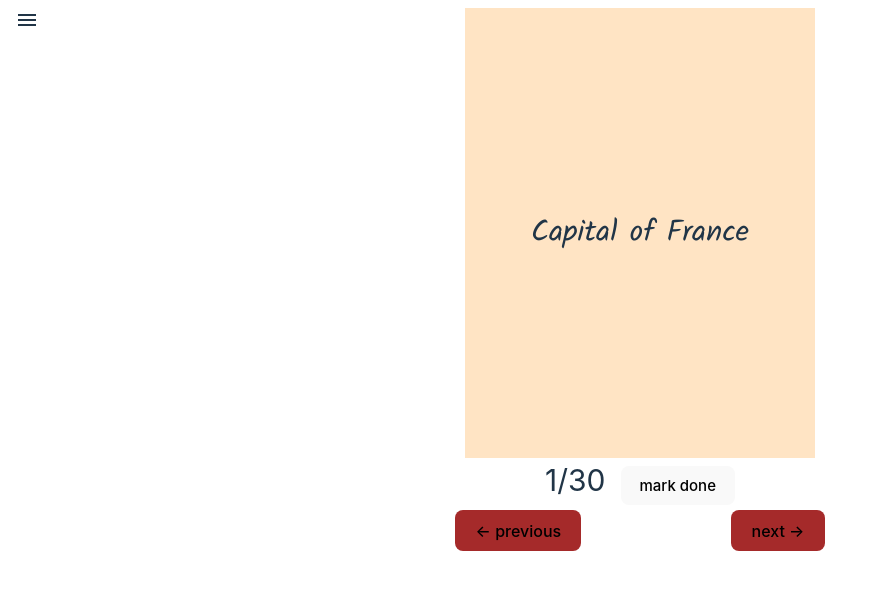
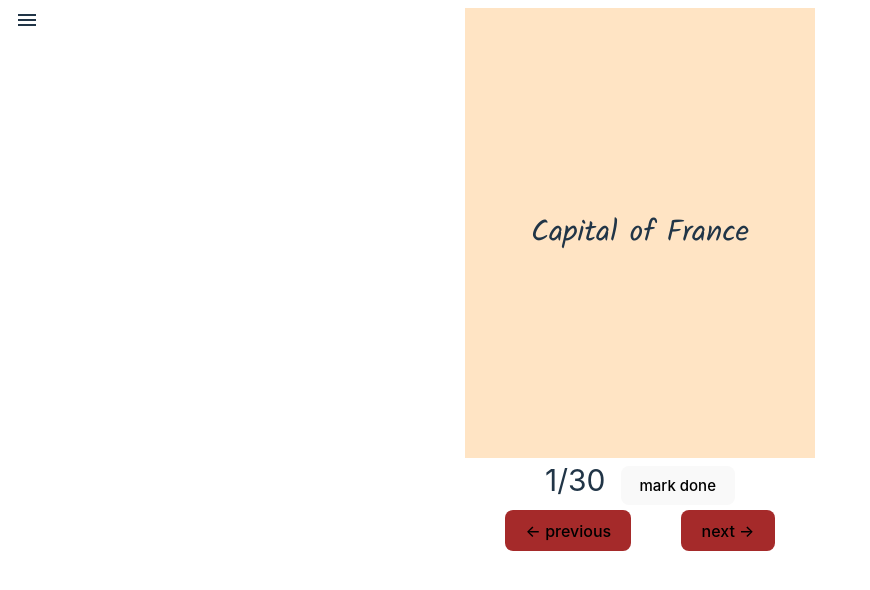
Before and after one commit to farhanmmb2004/TUF-Task, a React (Vite) app: page / in a window 1280 px wide. Shown: the top 590 px of the page, without its empty margins (0-870 px from the left). Built offline with nearby package versions, Linux system fonts and the light colour scheme.

Commit message:
setting navigation button

```diff
--- a/src/App.css
+++ b/src/App.css
@@ -48,7 +48,7 @@
 }
 .pre-button {
   background-color: brown;
-  margin-right: 150px;
+  margin-right: 50px;
   margin-top: 5px;
 }
 .next-button{
@@ -58,6 +58,12 @@
   margin-left: 15px;
   font-size: 15px;
 }
+
+.container2{
+  display: flex;
+  align-items: center;
+  justify-content: center;
+}
 @media (max-width: 500px) {
   .flip-card{
     margin-top: 30px;
```
